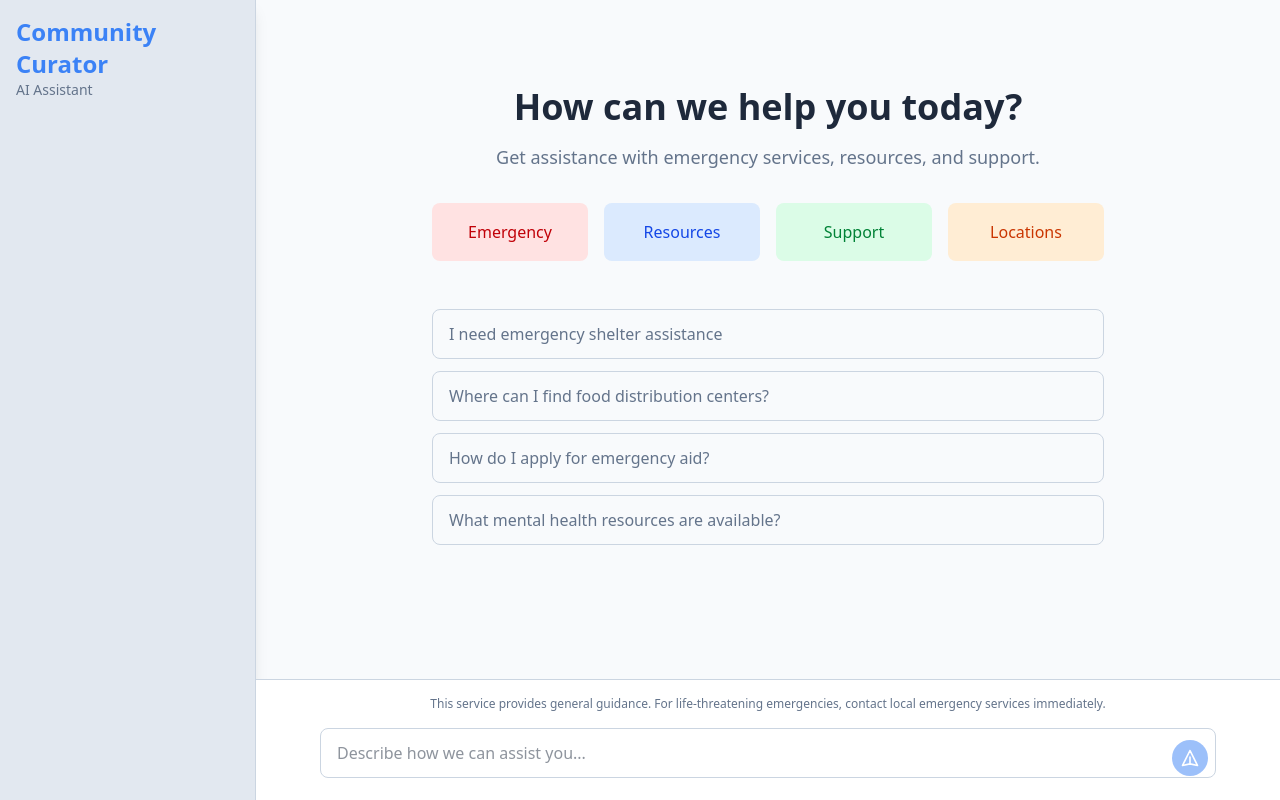
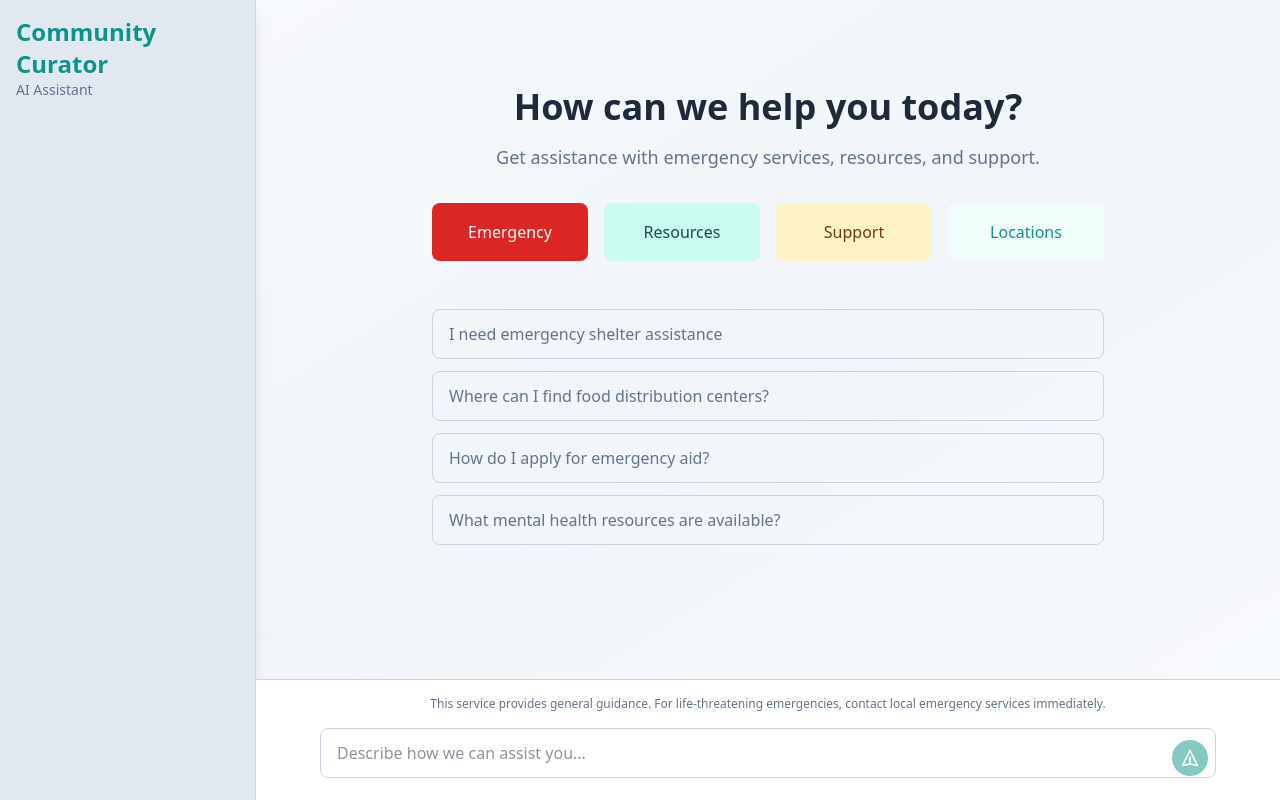
Before and after one commit to sammytamimi/community-curator, a Next.js app in the folder apps/frontend/: page / in a window 1280 px wide. Built offline with nearby package versions, Linux system fonts and the light colour scheme.

Commit message:
change colour scheme to green

```diff
--- a/apps/frontend/src/app/globals.css
+++ b/apps/frontend/src/app/globals.css
@@ -2,11 +2,28 @@
 
 :root {
   --background: #f8fafc;
+  --background-alt: #f1f5f9;
   --foreground: #1e293b;
   --sidebar-bg: #e2e8f0;
-  --primary: #3b82f6;
-  --primary-dark: #2563eb;
-  --accent: #0ea5e9;
+
+  /* Primary: Teal - Professional, trustworthy, calming */
+  --primary: #0d9488;
+  --primary-dark: #0f766e;
+  --primary-light: #14b8a6;
+  --primary-50: #f0fdfa;
+  --primary-100: #ccfbf1;
+  --primary-200: #99f6e4;
+  --primary-900: #134e4a;
+
+  /* Secondary: Amber - Warm, optimistic, friendly */
+  --accent: #f59e0b;
+  --accent-dark: #d97706;
+  --accent-light: #fbbf24;
+  --accent-50: #fffbeb;
+  --accent-100: #fef3c7;
+  --accent-200: #fde68a;
+  --accent-900: #78350f;
+
   --muted: #64748b;
   --border: #cbd5e1;
   --card-bg: #ffffff;
@@ -17,11 +34,28 @@
 
 @theme inline {
   --color-background: var(--background);
+  --color-background-alt: var(--background-alt);
   --color-foreground: var(--foreground);
   --color-sidebar-bg: var(--sidebar-bg);
+
+  /* Primary Teal Scale */
   --color-primary: var(--primary);
   --color-primary-dark: var(--primary-dark);
+  --color-primary-light: var(--primary-light);
+  --color-primary-50: var(--primary-50);
+  --color-primary-100: var(--primary-100);
+  --color-primary-200: var(--primary-200);
+  --color-primary-900: var(--primary-900);
+
+  /* Secondary Amber Scale */
   --color-accent: var(--accent);
+  --color-accent-dark: var(--accent-dark);
+  --color-accent-light: var(--accent-light);
+  --color-accent-50: var(--accent-50);
+  --color-accent-100: var(--accent-100);
+  --color-accent-200: var(--accent-200);
+  --color-accent-900: var(--accent-900);
+
   --color-muted: var(--muted);
   --color-border: var(--border);
   --color-card-bg: var(--card-bg);
@@ -35,11 +69,28 @@
 @media (prefers-color-scheme: dark) {
   :root {
     --background: #0f172a;
+    --background-alt: #1e293b;
     --foreground: #e2e8f0;
     --sidebar-bg: #1e293b;
-    --primary: #3b82f6;
-    --primary-dark: #2563eb;
-    --accent: #0ea5e9;
+
+    /* Primary: Teal - Adjusted for dark mode */
+    --primary: #14b8a6;
+    --primary-dark: #0d9488;
+    --primary-light: #2dd4bf;
+    --primary-50: #134e4a;
+    --primary-100: #134e4a;
+    --primary-200: #0f766e;
+    --primary-900: #f0fdfa;
+
+    /* Secondary: Amber - Adjusted for dark mode */
+    --accent: #fbbf24;
+    --accent-dark: #f59e0b;
+    --accent-light: #fcd34d;
+    --accent-50: #78350f;
+    --accent-100: #78350f;
+    --accent-200: #d97706;
+    --accent-900: #fffbeb;
+
     --muted: #94a3b8;
     --border: #334155;
     --card-bg: #1e293b;
@@ -50,11 +101,12 @@
 }
 
 body {
-  background: var(--background);
+  background: linear-gradient(to bottom right, var(--background), var(--background-alt), var(--background));
   color: var(--foreground);
   font-family: var(--font-sans), Arial, Helvetica, sans-serif;
   margin: 0;
   padding: 0;
+  min-height: 100vh;
 }
 
 * {
--- a/apps/frontend/src/app/page.tsx
+++ b/apps/frontend/src/app/page.tsx
@@ -16,10 +16,10 @@ export default function Home() {
   const messagesEndRef = useRef<HTMLDivElement>(null);
 
   const actionButtons = [
-    { label: 'Emergency', color: 'bg-red-100 text-red-700 hover:bg-red-200' },
-    { label: 'Resources', color: 'bg-blue-100 text-blue-700 hover:bg-blue-200' },
-    { label: 'Support', color: 'bg-green-100 text-green-700 hover:bg-green-200' },
-    { label: 'Locations', color: 'bg-orange-100 text-orange-700 hover:bg-orange-200' },
+    { label: 'Emergency', color: 'bg-urgent text-white hover:bg-red-700' },
+    { label: 'Resources', color: 'bg-primary-100 text-primary-900 hover:bg-primary-200' },
+    { label: 'Support', color: 'bg-accent-100 text-accent-900 hover:bg-accent-200' },
+    { label: 'Locations', color: 'bg-primary-50 text-primary hover:bg-primary-100' },
   ];
 
   const examplePrompts = [
@@ -119,7 +119,7 @@ export default function Home() {
   const showWelcome = messages.length === 0;
 
   return (
-    <div className="h-screen flex bg-background">
+    <div className="h-screen flex bg-gradient-to-br from-background via-background-alt to-background">
       {/* Sidebar */}
       <div className="w-64 bg-sidebar-bg border-r border-border flex flex-col shadow-lg">
         {/* Header */}
@@ -188,7 +188,7 @@ export default function Home() {
                         }`}
                       >
                         <div className="whitespace-pre-wrap">{msg.content}</div>
-                        <div className={`text-xs mt-1 ${msg.isUser ? 'text-blue-100' : 'text-muted'}`}>
+                        <div className={`text-xs mt-1 ${msg.isUser ? 'text-primary-100' : 'text-muted'}`}>
                           {msg.timestamp.toLocaleTimeString()}
                         </div>
                       </div>
```
